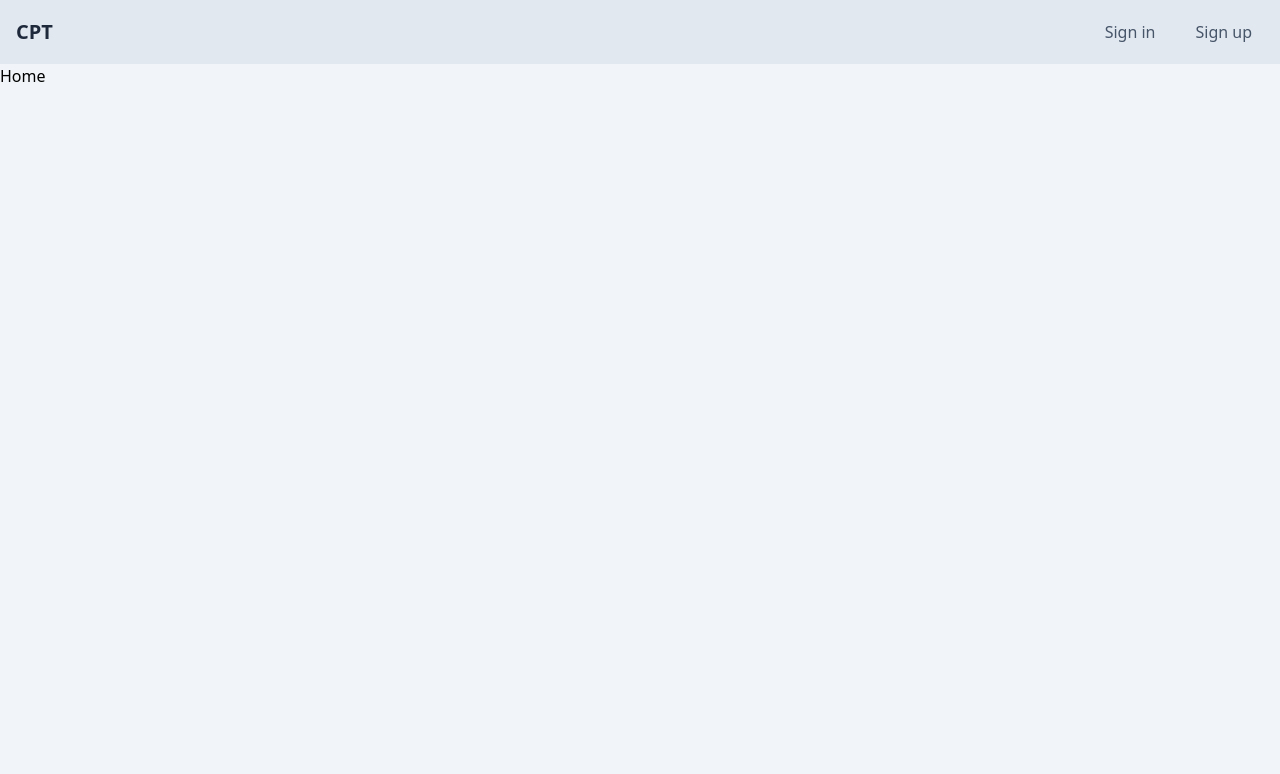
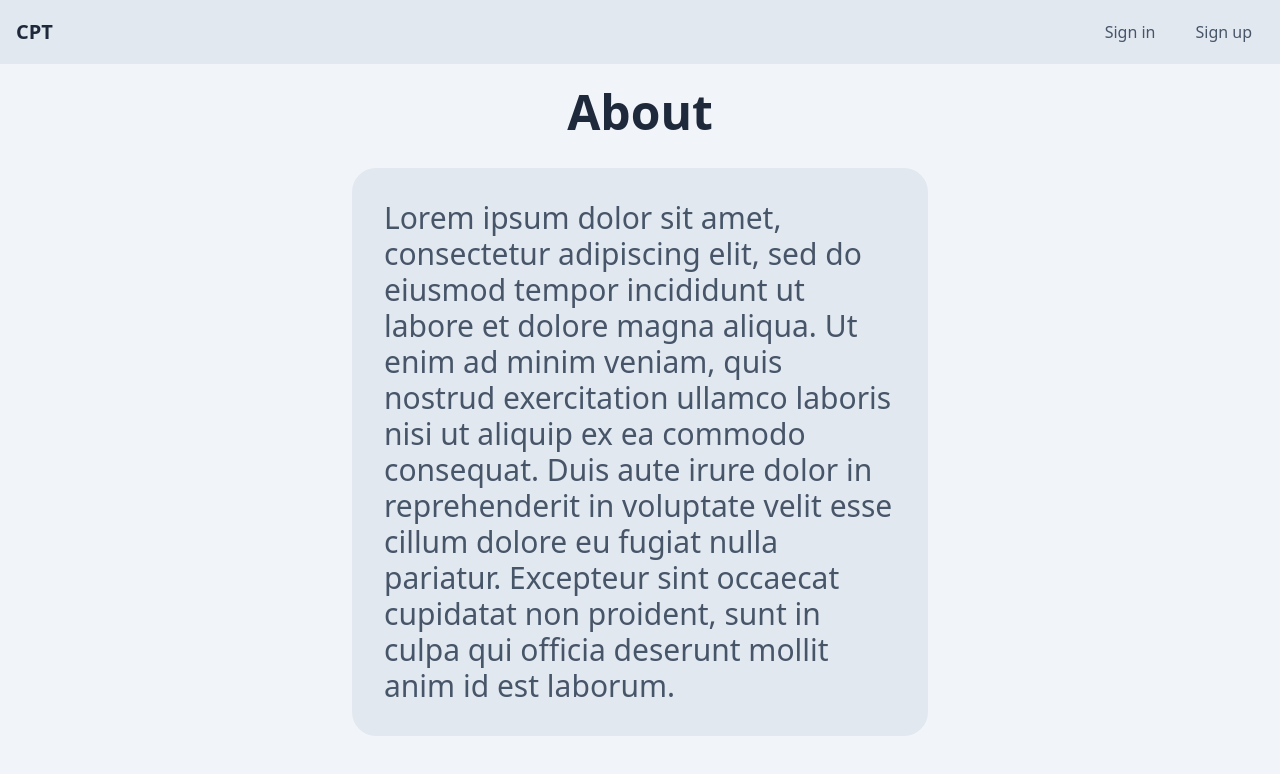
Before and after one commit to jnosis/cpt_, a React (Vite) app in the folder client/: page / in a window 1280 px wide. Shown: the top 774 px of the page. Built offline with nearby package versions, Linux system fonts and the light colour scheme; no server answers.

Commit message:
feat(client): Add About component

```diff
--- /dev/null
+++ b/client/src/components/About.tsx
@@ -0,0 +1,19 @@
+import ArticleCard from '~/components/ui/ArticleCard';
+import Section from '~/components/ui/Section';
+
+export default function About() {
+  return (
+    <Section>
+      <h1 className='text-5xl text-slate-800 font-bold py-6'>About</h1>
+      <ArticleCard className='w-[90vw] sm:w-[36rem] mt-2 p-8 text-3xl text-slate-600'>
+        Lorem ipsum dolor sit amet, consectetur adipiscing elit, sed do eiusmod
+        tempor incididunt ut labore et dolore magna aliqua. Ut enim ad minim
+        veniam, quis nostrud exercitation ullamco laboris nisi ut aliquip ex ea
+        commodo consequat. Duis aute irure dolor in reprehenderit in voluptate
+        velit esse cillum dolore eu fugiat nulla pariatur. Excepteur sint
+        occaecat cupidatat non proident, sunt in culpa qui officia deserunt
+        mollit anim id est laborum.
+      </ArticleCard>
+    </Section>
+  );
+}
--- a/client/src/pages/Home.tsx
+++ b/client/src/pages/Home.tsx
@@ -1,7 +1,8 @@
+import About from '~/components/About';
 import Rooms from '~/components/Rooms';
 import { useAuthContext } from '~/contexts/AuthContext';
 
 export default function Home() {
   const { user } = useAuthContext();
-  return user ? <Rooms /> : <>Home</>;
+  return user ? <Rooms /> : <About />;
 }
```
